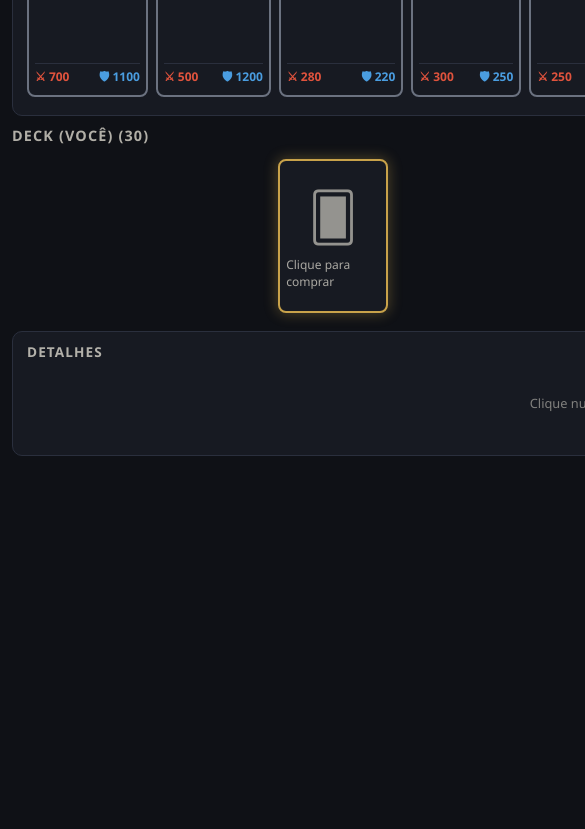
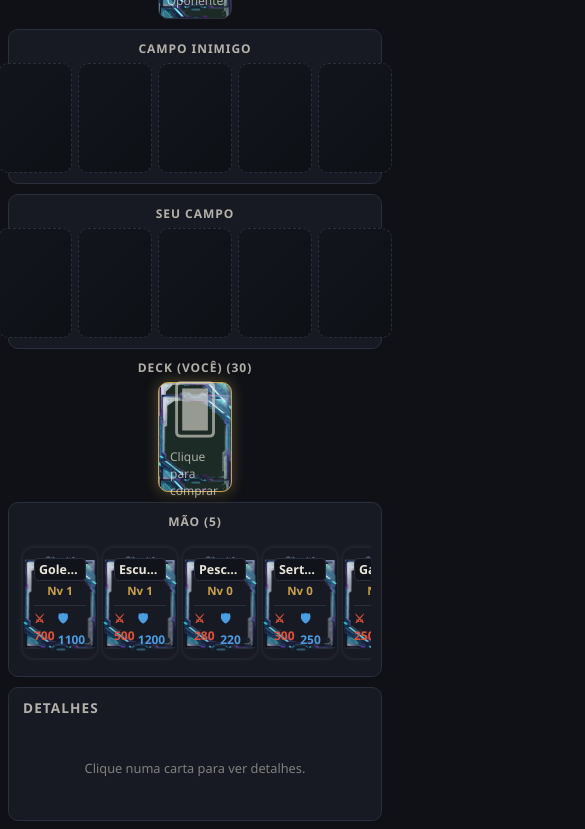
Before and after one commit to Kazenski/tcg-imperiall-2026, a website built with Vite: page index.html in a window 390 px wide. Shown: the part 533-1362 px from the top of the page, 585 px wide, since content can reach past the window. Before the commit the page ends 1001 px from the top, so only its background shows below. Built offline with nearby package versions, Linux system fonts and the light colour scheme; no server answers; files whose address does not match are found by name.

Commit message:
Molduras sci-fi nas cartas, layout espelhado e regra de ataque direto

```diff
--- a/src/core/duelo.ts
+++ b/src/core/duelo.ts
@@ -23,7 +23,10 @@
  *       atk > def -> alvo destruído, SEM dano ao defensor;
  *       atk < def -> alvo sobrevive, atacante toma a diferença;
  *       empate    -> nada acontece.
- *   - ataque direto ao jogador: sempre acerta (dano = atk).
+ *   - ataque direto ao jogador: só é permitido com o campo
+ *       inimigo VAZIO; com qualquer criatura em campo é
+ *       obrigatório atacar uma criatura. Se passar, o dano
+ *       é sempre o ATK (acerto certo).
  *
  * EVA está reservada para cartas de efeitos especiais
  * (mágicas/armadilhas) e NÃO afeta o combate.
--- a/src/core/ia.ts
+++ b/src/core/ia.ts
@@ -7,7 +7,10 @@
  *                   (máx 1 monstro/turno) e deixa tudo em ataque
  *   3. combate:     cada criatura ataca — prefere destruir a
  *                   criatura inimiga mais fraca que vence;
- *                   sem alvo assim, ataca o jogador direto
+ *                   sem alvo assim, ataca o jogador direto,
+ *                   mas só se o campo inimigo estiver vazio
+ *                   (regra: não se bate na vida com criaturas
+ *                   em campo)
  *   4. finalizacao: avança
  *   5. fim:         termina o turno
  *
--- a/src/styles.css
+++ b/src/styles.css
@@ -10,6 +10,11 @@
   --def: #4a9de0;
   --eva: #7dd87d;
   --fase-ativa: #c8a24a;
+  /* Tamanho da carta: único ponto de ajuste da responsividade. */
+  --carta-w: 110px;
+  --carta-h: 164px;
+  --gap: 8px;
+  --raio: 10px;
 }
 
 * {
@@ -24,7 +29,7 @@ body {
 }
 
 #app {
-  max-width: 1400px;
+  max-width: 1720px;
   margin: 0 auto;
   padding: 12px;
   display: flex;
@@ -36,17 +41,42 @@ body {
 
 .layout {
   display: grid;
-  grid-template-columns: 220px 1fr 260px;
+  grid-template-columns: 210px minmax(0, 1fr) 250px;
   gap: 10px;
   align-items: start;
 }
 
-/* Centro: campos espelhados lado a lado */
+/*
+ * Centro: as fases no topo, depois uma linha por jogador
+ * (deck + campo) e a mão no fim. `minmax(0, 1fr)` / `min-width: 0`
+ * impedem que o conteúdo estoure a coluna.
+ */
 .centro {
-  display: grid;
-  grid-template-columns: repeat(2, 1fr);
+  display: flex;
+  flex-direction: column;
   gap: 10px;
-  align-items: start;
+  min-width: 0;
+}
+
+/*
+ * Cada `.lado` é uma linha: deck + campo.
+ *   .inimigo → deck primeiro (à esquerda)
+ *   .jogador → campo primeiro, deck depois (à direita)
+ */
+.lado {
+  display: flex;
+  gap: 10px;
+  align-items: flex-start;
+  min-width: 0;
+}
+
+.lado > .campo {
+  flex: 1;
+  min-width: 0;
+}
+
+.lado > .deck {
+  flex: 0 0 auto;
 }
 
 /* --- HUD ---------------------------------------------------- */
@@ -94,6 +124,19 @@ body {
 .lp.alvejavel {
   border-color: var(--atk);
   cursor: crosshair;
+  animation: pulsarVermelho 1.2s ease-in-out infinite;
+}
+
+/* ataque direto bloqueado por criaturas em campo */
+.lp.bloqueado {
+  border-color: #4b3b3b;
+  cursor: not-allowed;
+  opacity: 0.65;
+}
+
+@keyframes pulsarVermelho {
+  0%, 100% { box-shadow: 0 0 0 0 #e0533d00; }
+  50% { box-shadow: 0 0 14px 2px #e0533d88; }
 }
 
 .lp .nome {
@@ -184,29 +227,45 @@ body {
 .campo h2,
 .mao h2 {
   margin: 0 0 6px;
-  font-size: 0.9rem;
+  font-size: 0.85rem;
   opacity: 0.75;
   text-transform: uppercase;
   letter-spacing: 0.08em;
+  text-align: center;
 }
 
 .deck-pilha {
   display: flex;
   justify-content: center;
-  padding: 8px;
+  padding: 0;
 }
 
-.deck-carta {
-  width: 110px;
-  height: 154px;
+/*
+ * O verso do deck usa a imagem própria (não a moldura das
+ * cartas). O seletor precisa de 2 classes para vencer o
+ * `background: var(--painel)` de `.carta`, que vem antes.
+ */
+.carta.deck-carta {
+  width: var(--carta-w);
+  height: var(--carta-h);
   display: flex;
   flex-direction: column;
   align-items: center;
   justify-content: center;
   gap: 8px;
-  background: url('/tcg-imperiall-2026/imagens/verso-deck.png') center/cover no-repeat, linear-gradient(135deg, #1a1d28, #12151c);
-  border: 2px solid var(--borda);
-  border-radius: 8px;
+  background-image: url('/tcg-imperiall-2026/imagens/verso-deck.jpg');
+  background-position: center;
+  background-size: cover;
+  background-repeat: no-repeat;
+  background-color: #0d1015;
+  border: 1px solid var(--borda);
+  border-radius: var(--raio);
+  padding: 8px;
+}
+
+/* o verso já tem moldura própria: sem overlay da carta */
+.carta.deck-carta::after {
+  content: none;
 }
 
 .deck-carta.clicavel {
@@ -245,22 +304,23 @@ body {
 
 .zonas {
   display: grid;
-  grid-template-columns: repeat(5, 110px);
-  gap: 8px;
+  grid-template-columns: repeat(5, var(--carta-w));
+  gap: var(--gap);
+  justify-content: center;
 }
 
-.zona {
-  width: 110px;
-  height: 154px;
-  border: 1px dashed var(--borda);
-  border-radius: 8px;
-  background: #12151c;
-  display: flex;
+/*
+ * Campo inimigo espelhado: as zonas saem em ordem inversa para
+ * os dois campos ficarem simétricos (o que é zona 0 de um lado é
+ * zona 4 do outro). Só a exibição muda — `data-zona` continua
+ * guardando o índice real usado pela regra.
+ */
+.zonas.espelhado {
+  direction: rtl;
 }
 
-.zona .carta {
-  width: 100%;
-  height: 100%;
+.zonas.espelhado > .zona {
+  direction: ltr;
 }
 
 /* --- Cartas (visual YGO: verticais) ---------------------------- */
@@ -269,17 +329,56 @@ body {
   position: relative;
   display: flex;
   flex-direction: column;
-  border-radius: 8px;
   background: var(--painel);
-  border: 2px solid var(--borda);
   font-size: 0.8rem;
   user-select: none;
 }
 
+/*
+ * A moldura (313x626 PNG com centro transparente) entra como
+ * overlay por cima da carta via ::after — assim o desenho da
+ * moldura fica nítido nas bordas e o conteúdo fica visível
+ * no miolo. `pointer-events: none` mantém os cliques na carta.
+ */
 .carta.vertical {
-  min-height: 154px;
-  padding: 6px;
-  background: url('/tcg-imperiall-2026/imagens/moldura-carta.png') center/cover no-repeat, var(--painel);
+  min-height: var(--carta-h);
+  padding: 12px 14px;
+  border-radius: var(--raio);
+}
+
+.carta.vertical::after {
+  content: '';
+  position: absolute;
+  inset: 0;
+  background: url('/tcg-imperiall-2026/imagens/moldura-carta.png') center / 100% 100% no-repeat;
+  pointer-events: none;
+  z-index: 1;
+  border-radius: var(--raio);
+}
+
+/* conteúdo acima da moldura */
+.carta.vertical > * {
+  position: relative;
+  z-index: 2;
+}
+
+/* moldura fina para as zonas vazias do campo */
+.zona {
+  width: var(--carta-w);
+  height: var(--carta-h);
+  border: 1px dashed var(--borda);
+  border-radius: var(--raio);
+  background:
+    linear-gradient(135deg, #12151c, #0d1015),
+    var(--painel);
+  display: flex;
+  align-items: stretch;
+  justify-content: stretch;
+}
+
+.zona .carta {
+  width: 100%;
+  height: 100%;
 }
 
 .carta-nome {
@@ -335,32 +434,33 @@ body {
   color: var(--eva);
 }
 
-/* molduras por raridade */
+/*
+ * Raridade: como a moldura PNG cobre a borda da carta, a cor da
+ * raridade aparece como brilho (glow) ao redor do quadro.
+ */
 .rar-comum {
-  border-color: #6b7280;
+  box-shadow: 0 0 5px #6b728055;
 }
 
 .rar-incomum {
-  border-color: #4a9de0;
+  box-shadow: 0 0 8px #4a9de066;
 }
 
 .rar-raro {
-  border-color: #a06be0;
+  box-shadow: 0 0 10px #a06be077;
 }
 
 .rar-epico {
-  border-color: #e0a03d;
+  box-shadow: 0 0 12px #e0a03d88;
 }
 
 .rar-lendario {
-  border-color: var(--ouro);
-  box-shadow: 0 0 12px #c8a24a55;
+  box-shadow: 0 0 16px 2px #c8a24aaa;
 }
 
 /* estados */
 .carta.selecionada {
-  border-color: var(--ouro);
-  box-shadow: 0 0 0 2px var(--ouro);
+  box-shadow: 0 0 0 3px var(--ouro), 0 0 18px 4px #c8a24aaa;
 }
 
 .carta.atacou {
@@ -405,20 +505,23 @@ body {
 
 .mao-lista {
   display: flex;
-  gap: 8px;
+  gap: var(--gap);
   overflow-x: auto;
-  padding: 8px 4px;
-  min-height: 170px;
+  padding: 12px 4px 8px;
+  min-height: calc(var(--carta-h) + 20px);
+  align-items: flex-start;
 }
 
 .mao-lista .carta {
-  min-width: 110px;
+  width: var(--carta-w);
+  height: var(--carta-h);
+  min-width: var(--carta-w);
   cursor: pointer;
   flex-shrink: 0;
 }
 
 .mao-lista .carta:hover {
-  border-color: var(--ouro);
+  box-shadow: 0 0 14px 2px #c8a24a88;
   transform: translateY(-4px);
 }
 
@@ -511,8 +614,9 @@ body {
 }
 
 .carta.ampliada {
-  min-height: 220px;
-  padding: 10px;
+  width: 100%;
+  min-height: 300px;
+  padding: 20px 22px;
 }
 
 .carta.ampliada .carta-nome {
@@ -646,13 +750,131 @@ body {
 
 /* --- Responsivo ---------------------------------------------------- */
 
-@media (max-width: 1100px) {
+/*
+ * A responsividade é toda comandada por `--carta-w` / `--carta-h`:
+ * a moldura, a zona do campo, o deck e a mão usam esses valores,
+ * então basta trocar a variável em cada faixa.
+ *
+ * Largura necessária para uma linha (deck + 5 zonas):
+ *   deck + gap + 5 * carta-w + 4 * gap
+ */
+
+/* Telas médias: cartas um pouco menores, colunas laterais encolhem. */
+@media (max-width: 1500px) {
+  :root {
+    --carta-w: 98px;
+    --carta-h: 146px;
+  }
+
   .layout {
-    grid-template-columns: 1fr;
+    grid-template-columns: 190px minmax(0, 1fr) 220px;
+  }
+
+  .carta.vertical {
+    padding: 10px 11px;
+  }
+}
+
+/* log e detalhes viram barras horizontais acima do jogo. */
+@media (max-width: 1150px) {
+  :root {
+    --carta-w: 92px;
+    --carta-h: 138px;
+  }
+
+  .layout {
+    grid-template-columns: minmax(0, 1fr);
   }
 
   .log,
   .detalhes {
     position: static;
   }
+
+  .log ol {
+    max-height: 120px;
+  }
+
+  .detalhes {
+    display: grid;
+    grid-template-columns: 150px minmax(0, 1fr);
+    gap: 10px;
+    align-items: start;
+  }
+
+  .detalhes h3 {
+    grid-column: 1 / -1;
+    margin: 0;
+  }
+
+  .carta.ampliada {
+    min-height: 210px;
+  }
 }
+
+/* Celular: carta menor, HUD e fases compactos. */
+@media (max-width: 620px) {
+  :root {
+    --carta-w: 82px;
+    --carta-h: 122px;
+    --gap: 6px;
+  }
+
+  #app {
+    padding: 8px;
+  }
+
+  .hud {
+    flex-wrap: wrap;
+    justify-content: center;
+    gap: 8px;
+  }
+
+  .acoes {
+    width: 100%;
+    justify-content: center;
+  }
+
+  .fases {
+    flex-wrap: wrap;
+  }
+
+  .fase {
+    padding: 4px 8px;
+    font-size: 0.72rem;
+  }
+
+  .detalhes {
+    grid-template-columns: minmax(0, 1fr);
+  }
+
+  .log ol {
+    max-height: 96px;
+  }
+}
+
+/*
+ * Telas muito estreitas: o deck não cabe mais ao lado das 5 zonas,
+ * então ele sobe para cima do próprio campo.
+ */
+@media (max-width: 520px) {
+  :root {
+    --carta-w: 74px;
+    --carta-h: 110px;
+  }
+
+  .lado {
+    flex-direction: column;
+  }
+
+  .lado > .deck,
+  .lado > .campo {
+    width: 100%;
+  }
+
+  .deck h2,
+  .campo h2,
+  .mao h2 {
+    font-size: 0.75rem;
+  }
+}
--- a/src/ui/app.ts
+++ b/src/ui/app.ts
@@ -118,18 +118,27 @@ function hud(): HTMLElement {
   placar.className = 'placar';
   for (const lado of [0, 1] as const) {
     const pl = document.createElement('div');
-    pl.className = 'lp' + (lado === 1 && selecionado && estado.fase === 'combate' ? ' alvejavel' : '');
+    pl.className = 'lp';
     pl.dataset.lado = String(lado);
     pl.innerHTML = `
       <span class="nome">${lado === 0 ? 'Você' : 'Oponente'}</span>
       <span class="lp-num">${estado.lp[lado]}</span>
       <span class="level">Lv ${estado.levelPartida[lado]}</span>
       <span class="dano">${estado.danoRecebido[lado]} dano sofrido</span>`;
-    if (lado === 1 && estado.fase === 'combate') {
-      pl.addEventListener('click', () => {
-        if (!selecionado) return;
-        tentarAtaque(selecionado, { tipo: 'jogador' });
-      });
+
+    // Só fica "alvejável" se o jogador 0 tem um atacante
+    // selecionado E o ataque direto é legal (campo inimigo vazio).
+    if (lado === 1 && selecionado && estado.fase === 'combate' && estado.vez === 0) {
+      if (motivoNaoPodeAtacar(estado, 0, selecionado, { tipo: 'jogador' }) === null) {
+        pl.classList.add('alvejavel');
+        pl.title = 'Clique para atacar a vida diretamente';
+        pl.addEventListener('click', () => {
+          tentarAtaque(selecionado!, { tipo: 'jogador' });
+        });
+      } else {
+        pl.classList.add('bloqueado');
+        pl.title = 'Campo inimigo tem criaturas: ataque uma carta';
+      }
     }
     placar.append(pl);
   }
@@ -280,8 +289,19 @@ function adversario(jogador: 0 | 1): 0 | 1 {
 function centroPainel(): HTMLElement {
   const centro = document.createElement('div');
   centro.className = 'centro';
-  // Layout espelhado: campo/inimigo à esquerda, campo/jogador à direita, mão no meio
-  centro.append(deckDo(1), campoDo(1), maoDo(), campoDo(0), deckDo(0), barraFases());
+  centro.append(barraFases());
+
+  // Oponente: deck na ESQUERDA, campo ao lado.
+  const inimigo = document.createElement('div');
+  inimigo.className = 'lado inimigo';
+  inimigo.append(deckDo(1), campoDo(1));
+
+  // Jogador: campo ao lado, deck na DIREITA (espelhado).
+  const jogador = document.createElement('div');
+  jogador.className = 'lado jogador';
+  jogador.append(campoDo(0), deckDo(0));
+
+  centro.append(inimigo, jogador, maoDo());
   return centro;
 }
 
@@ -314,7 +334,7 @@ function descricaoFase(fase: string): string {
   switch (fase) {
     case 'compra': return 'Clique no deck para comprar 1 carta';
     case 'principal': return 'Invoque (1 monstro/turno), mude modos, use magias';
-    case 'combate': return 'Selecione o atacante e clique no alvo';
+    case 'combate': return 'Selecione o atacante e clique no alvo (vida só com campo inimigo vazio)';
     case 'finalizacao': return 'Avançar sem ações';
     case 'fim': return 'Última olhada — sem mexer no campo';
     default: return '';
@@ -360,10 +380,13 @@ function campoDo(lado: Jogador): HTMLElement {
   titulo.textContent = lado === 0 ? 'Seu campo' : 'Campo inimigo';
   sec.append(titulo);
   const zonas = document.createElement('div');
-  zonas.className = 'zonas';
+  // O campo inimigo é espelhado (zonas em ordem inversa) para os
+  // dois campos ficarem simétricos, como numa mesa de cartas.
+  zonas.className = 'zonas' + (lado === 1 ? ' espelhado' : '');
   for (let i = 0; i < estado.campo[lado]!.length; i++) {
     const slot = document.createElement('div');
     slot.className = 'zona';
+    slot.dataset.zona = String(i);
     const instancia = estado.campo[lado]![i] ?? null;
     if (instancia) slot.append(cartaElemento(lado, instancia));
     zonas.append(slot);
@@ -558,6 +581,9 @@ function logPanel(): HTMLElement {
   const info = document.createElement('p');
   info.className = 'regra';
   info.textContent =
+    'Regra do combate: só se ataca a vida do inimigo quando o campo dele está ' +
+    'VAZIO. Havendo qualquer criatura em campo, é obrigatório atacar uma delas. ' +
+    'Vale igual para os dois lados. ' +
     'Invocar não gasta: exige level da partida ≥ nível da carta. ' +
     'A cada 100 de dano sofrido, seu level cai 1 (mínimo 0).';
   aside.append(info);
```
Also changed, not shown: testes/duelo.test.ts (+61 -0 lines), public/imagens/moldura-carta.png (added), public/imagens/verso-deck.jpg (added).
